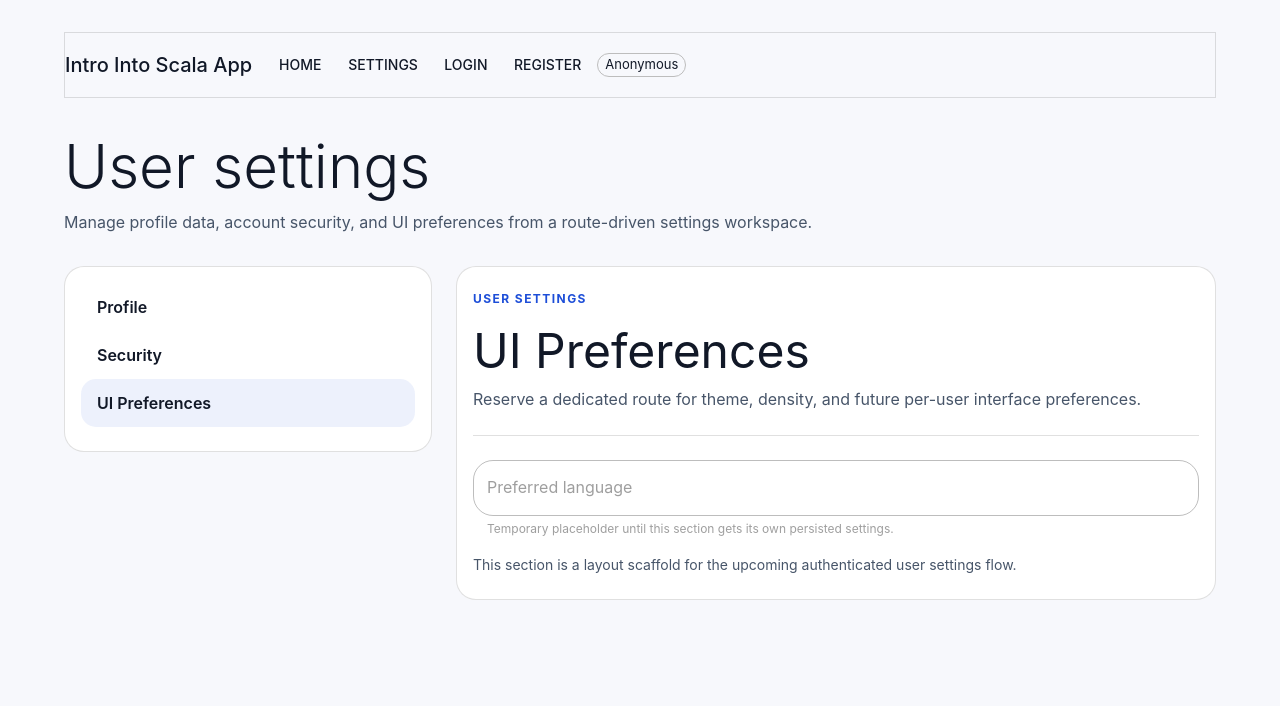
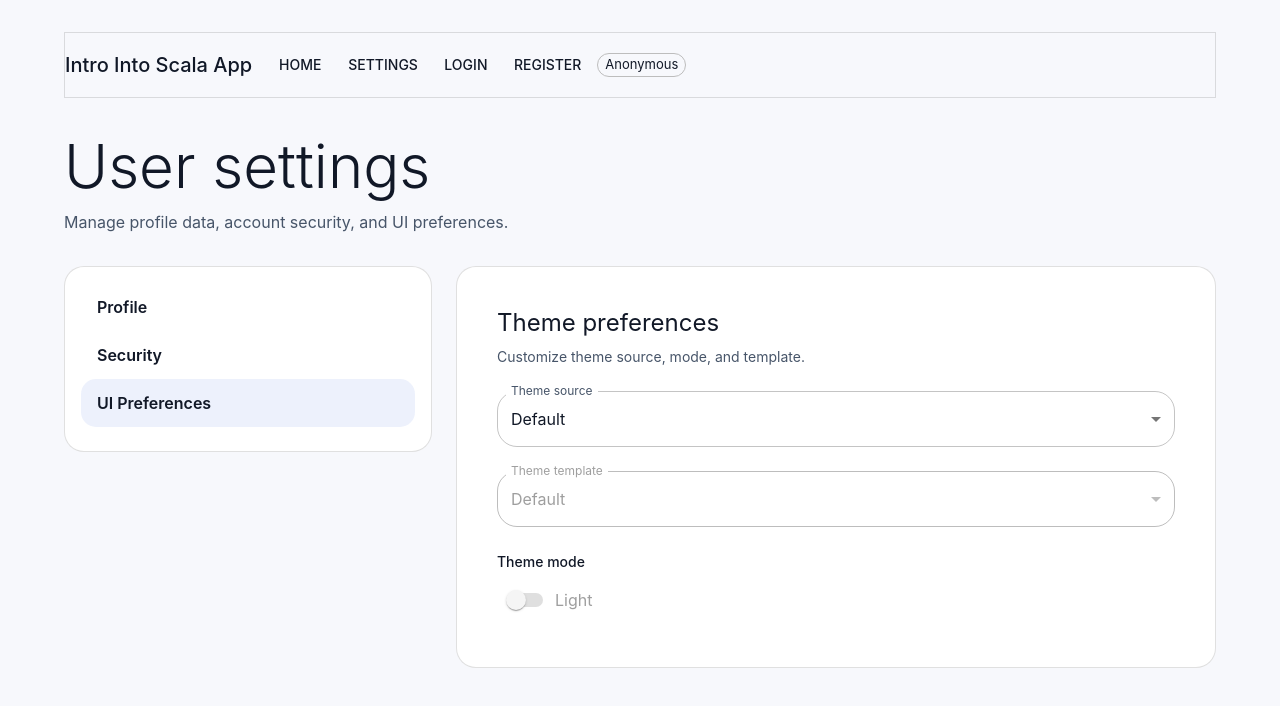
Before and after one commit to oleksiybondar/scala-trello, a React (Vite) app in the folder app/: page /settings/ui-preferences in a window 1280 px wide. Shown: the top 706 px of the page. Built offline with nearby package versions, Linux system fonts and the light colour scheme.

Commit message:
- settings/up-preferences page implementation

```diff
--- a/app/src/components/forms/user/UserProfileForm.tsx
+++ b/app/src/components/forms/user/UserProfileForm.tsx
@@ -94,8 +94,7 @@ export const UserProfileForm = ({
         <Stack spacing={1}>
           <Typography variant="h5">Profile details</Typography>
           <Typography color="textSecondary" variant="body2">
-            Keep the public name fields complete before applying profile
-            changes.
+            Update your profile details.
           </Typography>
         </Stack>
 
--- /dev/null
+++ b/app/src/components/forms/user/UserUiPreferencesForm.tsx
@@ -0,0 +1,109 @@
+import type { ReactElement } from "react";
+import { useState } from "react";
+
+import Button from "@mui/material/Button";
+import Card from "@mui/material/Card";
+import CardContent from "@mui/material/CardContent";
+import Stack from "@mui/material/Stack";
+import Typography from "@mui/material/Typography";
+
+import { ThemeModeToggle } from "@components/theme/ThemeModeToggle";
+import { ThemeSourceSelector } from "@components/theme/ThemeSourceSelector";
+import { ThemeTemplateSelector } from "@components/theme/ThemeTemplateSelector";
+import { useThemeManager } from "@hooks/useThemeManager";
+import { saveThemeSettings } from "@theme/manager/storage";
+import type { ThemeMode, ThemeSettings, ThemeSource, ThemeTemplateName } from "@theme/index";
+
+export const UserUiPreferencesForm = (): ReactElement => {
+  const {
+    mode,
+    setSettings,
+    setMode,
+    setSource,
+    setTemplateName,
+    source,
+    templateName
+  } = useThemeManager();
+  const [savedSettings, setSavedSettings] = useState({
+    mode,
+    source,
+    templateName
+  });
+
+  const isChanged =
+    source !== savedSettings.source ||
+    mode !== savedSettings.mode ||
+    templateName !== savedSettings.templateName;
+
+  const handleSourceChange = (nextSource: ThemeSource): void => {
+    setSource(nextSource);
+  };
+
+  const handleModeChange = (nextMode: ThemeMode): void => {
+    setMode(nextMode);
+  };
+
+  const handleTemplateChange = (nextTemplateName: ThemeTemplateName): void => {
+    setTemplateName(nextTemplateName);
+  };
+
+  const handleCancel = (): void => {
+    setSettings(savedSettings);
+  };
+
+  const handleApply = (): void => {
+    if (!isChanged) {
+      return;
+    }
+
+    const nextSavedSettings: ThemeSettings = {
+      mode,
+      source,
+      templateName
+    };
+
+    saveThemeSettings(nextSavedSettings);
+    setSavedSettings(nextSavedSettings);
+  };
+
+  return (
+    <Card variant="outlined">
+      <CardContent>
+        <Stack padding={3} spacing={3}>
+          <Stack spacing={1}>
+            <Typography variant="h5">Theme preferences</Typography>
+            <Typography color="textSecondary" variant="body2">
+              Customize theme source, mode, and template.
+            </Typography>
+          </Stack>
+
+          <ThemeSourceSelector onChange={handleSourceChange} value={source} />
+
+          <ThemeTemplateSelector
+              onChange={handleTemplateChange}
+              source={source}
+              value={templateName}
+          />
+
+          <ThemeModeToggle mode={mode} onChange={handleModeChange} source={source} />
+
+
+          {isChanged ? (
+            <Stack
+              direction={{ xs: "column-reverse", sm: "row" }}
+              justifyContent="flex-end"
+              spacing={1.5}
+            >
+              <Button onClick={handleCancel} variant="outlined">
+                Cancel
+              </Button>
+              <Button onClick={handleApply} variant="contained">
+                Apply
+              </Button>
+            </Stack>
+          ) : null}
+        </Stack>
+      </CardContent>
+    </Card>
+  );
+};
--- a/app/src/components/theme/ThemeModeToggle.tsx
+++ b/app/src/components/theme/ThemeModeToggle.tsx
@@ -6,10 +6,28 @@ import Switch from "@mui/material/Switch";
 import Typography from "@mui/material/Typography";
 
 import { useThemeManager } from "@hooks/useThemeManager";
+import type { ThemeMode, ThemeSource } from "@theme/index";
 
-export const ThemeModeToggle = (): ReactElement => {
-  const { resolvedMode, setMode, source } = useThemeManager();
-  const isDisabled = source !== "user";
+interface ThemeModeToggleProps {
+  mode?: ThemeMode;
+  onChange?: (mode: ThemeMode) => void;
+  source?: ThemeSource;
+}
+
+export const ThemeModeToggle = ({
+  mode,
+  onChange,
+  source
+}: ThemeModeToggleProps): ReactElement => {
+  const {
+    mode: currentMode,
+    resolvedMode,
+    setMode,
+    source: currentSource
+  } = useThemeManager();
+  const selectedSource = source ?? currentSource;
+  const selectedMode = mode ?? currentMode;
+  const isDisabled = selectedSource !== "user";
 
   return (
     <Stack spacing={1}>
@@ -17,18 +35,22 @@ export const ThemeModeToggle = (): ReactElement => {
       <FormControlLabel
         control={
           <Switch
-            checked={resolvedMode === "dark"}
+            checked={selectedMode === "dark"}
             disabled={isDisabled}
             onChange={event => {
-              setMode(event.target.checked ? "dark" : "light");
+              const nextMode = event.target.checked ? "dark" : "light";
+
+              if (onChange !== undefined) {
+                onChange(nextMode);
+                return;
+              }
+
+              setMode(nextMode);
             }}
           />
         }
-        label={resolvedMode === "dark" ? "Dark" : "Light"}
+        label={(mode ?? resolvedMode) === "dark" ? "Dark" : "Light"}
       />
-      <Typography color="textSecondary" variant="caption">
-        Switch on means dark mode. Available only for user-controlled theme.
-      </Typography>
     </Stack>
   );
 };
--- a/app/src/components/theme/ThemeSourceSelector.tsx
+++ b/app/src/components/theme/ThemeSourceSelector.tsx
@@ -8,8 +8,17 @@ import Select from "@mui/material/Select";
 import { useThemeManager } from "@hooks/useThemeManager";
 import type { ThemeSource } from "@theme/index";
 
-export const ThemeSourceSelector = (): ReactElement => {
+interface ThemeSourceSelectorProps {
+  onChange?: (source: ThemeSource) => void;
+  value?: ThemeSource;
+}
+
+export const ThemeSourceSelector = ({
+  onChange,
+  value
+}: ThemeSourceSelectorProps): ReactElement => {
   const { setSource, source } = useThemeManager();
+  const selectedValue = value ?? source;
 
   return (
     <FormControl fullWidth>
@@ -18,9 +27,16 @@ export const ThemeSourceSelector = (): ReactElement => {
         label="Theme source"
         labelId="theme-source-label"
         onChange={event => {
-          setSource(event.target.value as ThemeSource);
+          const nextValue = event.target.value as ThemeSource;
+
+          if (onChange !== undefined) {
+            onChange(nextValue);
+            return;
+          }
+
+          setSource(nextValue);
         }}
-        value={source}
+        value={selectedValue}
       >
         <MenuItem value="default">Default</MenuItem>
         <MenuItem value="os">OS</MenuItem>
--- a/app/src/components/theme/ThemeTemplateSelector.tsx
+++ b/app/src/components/theme/ThemeTemplateSelector.tsx
@@ -12,20 +12,42 @@ const formatThemeTemplateLabel = (templateName: ThemeTemplateName): string => {
   return templateName.slice(0, 1).toUpperCase() + templateName.slice(1);
 };
 
-export const ThemeTemplateSelector = (): ReactElement => {
+interface ThemeTemplateSelectorProps {
+  disabled?: boolean;
+  onChange?: (templateName: ThemeTemplateName) => void;
+  source?: "default" | "os" | "user";
+  value?: ThemeTemplateName;
+}
+
+export const ThemeTemplateSelector = ({
+  disabled,
+  onChange,
+  source: sourceOverride,
+  value
+}: ThemeTemplateSelectorProps): ReactElement => {
   const { availableTemplates, setTemplateName, source, templateName } =
     useThemeManager();
+  const selectedSource = sourceOverride ?? source;
+  const selectedValue = value ?? templateName;
+  const isDisabled = disabled ?? selectedSource !== "user";
 
   return (
-    <FormControl disabled={source !== "user"} fullWidth>
+    <FormControl disabled={isDisabled} fullWidth>
       <InputLabel id="theme-template-label">Theme template</InputLabel>
       <Select
         label="Theme template"
         labelId="theme-template-label"
         onChange={event => {
-          setTemplateName(event.target.value as ThemeTemplateName);
+          const nextValue: ThemeTemplateName = event.target.value;
+
+          if (onChange !== undefined) {
+            onChange(nextValue);
+            return;
+          }
+
+          setTemplateName(nextValue);
         }}
-        value={templateName}
+        value={selectedValue}
       >
         {availableTemplates.map(availableTemplate => {
           return (
--- a/app/src/components/theme/ThemeWidget.tsx
+++ /dev/null
@@ -1,29 +0,0 @@
-import type { ReactElement } from "react";
-
-import Paper from "@mui/material/Paper";
-import Stack from "@mui/material/Stack";
-import Typography from "@mui/material/Typography";
-
-import { ThemeModeToggle } from "@components/theme/ThemeModeToggle";
-import { ThemeSourceSelector } from "@components/theme/ThemeSourceSelector";
-import { ThemeTemplateSelector } from "@components/theme/ThemeTemplateSelector";
-
-export const ThemeWidget = (): ReactElement => {
-  return (
-    <Paper>
-      <Stack spacing={3} p={3}>
-        <Stack spacing={1}>
-          <Typography variant="h6">Theme widget</Typography>
-          <Typography color="textSecondary" variant="body2">
-            Theme management is split between source selection, user overrides,
-            and resolved theme output.
-          </Typography>
-        </Stack>
-
-        <ThemeSourceSelector />
-        <ThemeModeToggle />
-        <ThemeTemplateSelector />
-      </Stack>
-    </Paper>
-  );
-};
--- a/app/src/components/userSettings/UserSettingsLayout.tsx
+++ b/app/src/components/userSettings/UserSettingsLayout.tsx
@@ -18,8 +18,7 @@ export const UserSettingsLayout = (): ReactElement => {
         <Stack spacing={1}>
           <Typography variant="h2">User settings</Typography>
           <Typography color="textSecondary" variant="body1">
-            Manage profile data, account security, and UI preferences from a
-            route-driven settings workspace.
+            Manage profile data, account security, and UI preferences.
           </Typography>
         </Stack>
 
--- /dev/null
+++ b/app/src/components/userSettings/UserUiPreferencesSettingsPanel.tsx
@@ -0,0 +1,7 @@
+import type { ReactElement } from "react";
+
+import { UserUiPreferencesForm } from "@components/forms/user/UserUiPreferencesForm";
+
+export const UserUiPreferencesSettingsPanel = (): ReactElement => {
+  return <UserUiPreferencesForm />;
+};
--- a/app/src/contexts/theme-manager-context.ts
+++ b/app/src/contexts/theme-manager-context.ts
@@ -7,11 +7,12 @@ const missingThemeManagerProvider = (): never => {
 };
 
 export const ThemeManagerContext = createContext<ThemeManagerContextValue>({
-  availableTemplates: ["default"],
+  availableTemplates: ["default", "Material-UI"],
   mode: "light",
   resolvedMode: "light",
   resolvedTemplateName: "default",
   setMode: missingThemeManagerProvider,
+  setSettings: missingThemeManagerProvider,
   setSource: missingThemeManagerProvider,
   setTemplateName: missingThemeManagerProvider,
   source: "default",
--- a/app/src/pages/UserUiPreferencesSettingsPage.tsx
+++ b/app/src/pages/UserUiPreferencesSettingsPage.tsx
@@ -1,13 +1,7 @@
 import type { ReactElement } from "react";
 
-import { UserSettingsPlaceholderPanel } from "@components/userSettings/UserSettingsPlaceholderPanel";
+import { UserUiPreferencesSettingsPanel } from "@components/userSettings/UserUiPreferencesSettingsPanel";
 
 export const UserUiPreferencesSettingsPage = (): ReactElement => {
-  return (
-    <UserSettingsPlaceholderPanel
-      description="Reserve a dedicated route for theme, density, and future per-user interface preferences."
-      helperText="Preferred language"
-      title="UI Preferences"
-    />
-  );
+  return <UserUiPreferencesSettingsPanel />;
 };
--- a/app/src/theme/types.ts
+++ b/app/src/theme/types.ts
@@ -8,7 +8,7 @@ export interface ThemeTemplate {
   light: ThemeOptions;
 }
 
-export type ThemeTemplateName = "default";
+export type ThemeTemplateName = "default" | "Material-UI";
 
 export type ThemeRegistry = Record<ThemeTemplateName, ThemeTemplate>;
 
@@ -28,6 +28,7 @@ export interface ThemeManagerContextValue extends ThemeSettings {
   resolvedMode: ThemeMode;
   resolvedTemplateName: ThemeTemplateName;
   setMode: (mode: ThemeMode) => void;
+  setSettings: (settings: ThemeSettings) => void;
   setSource: (source: ThemeSource) => void;
   setTemplateName: (themeName: ThemeTemplateName) => void;
 }
```
Also changed, not shown: app/src/providers/ThemeManagerProvider.tsx (+3 -9 lines), 1 other file (tests, documents, lock files or other folders).
